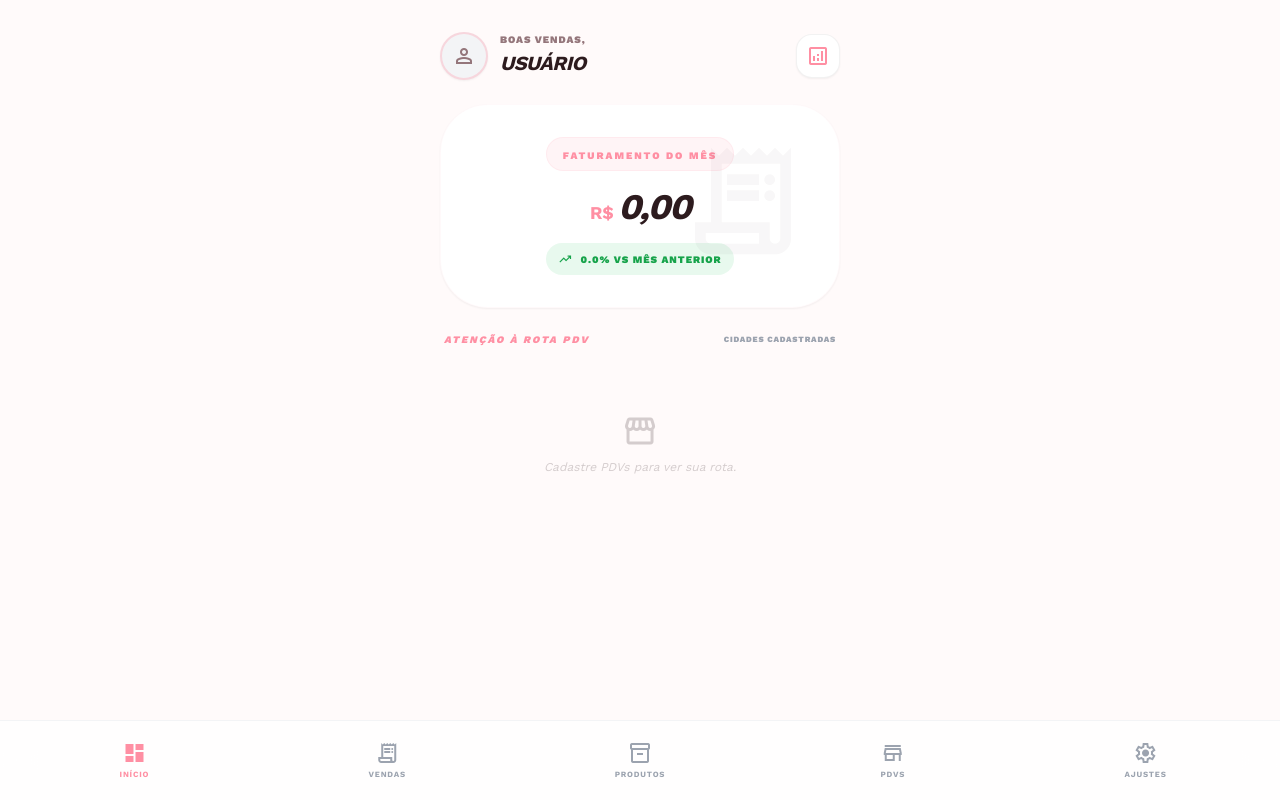
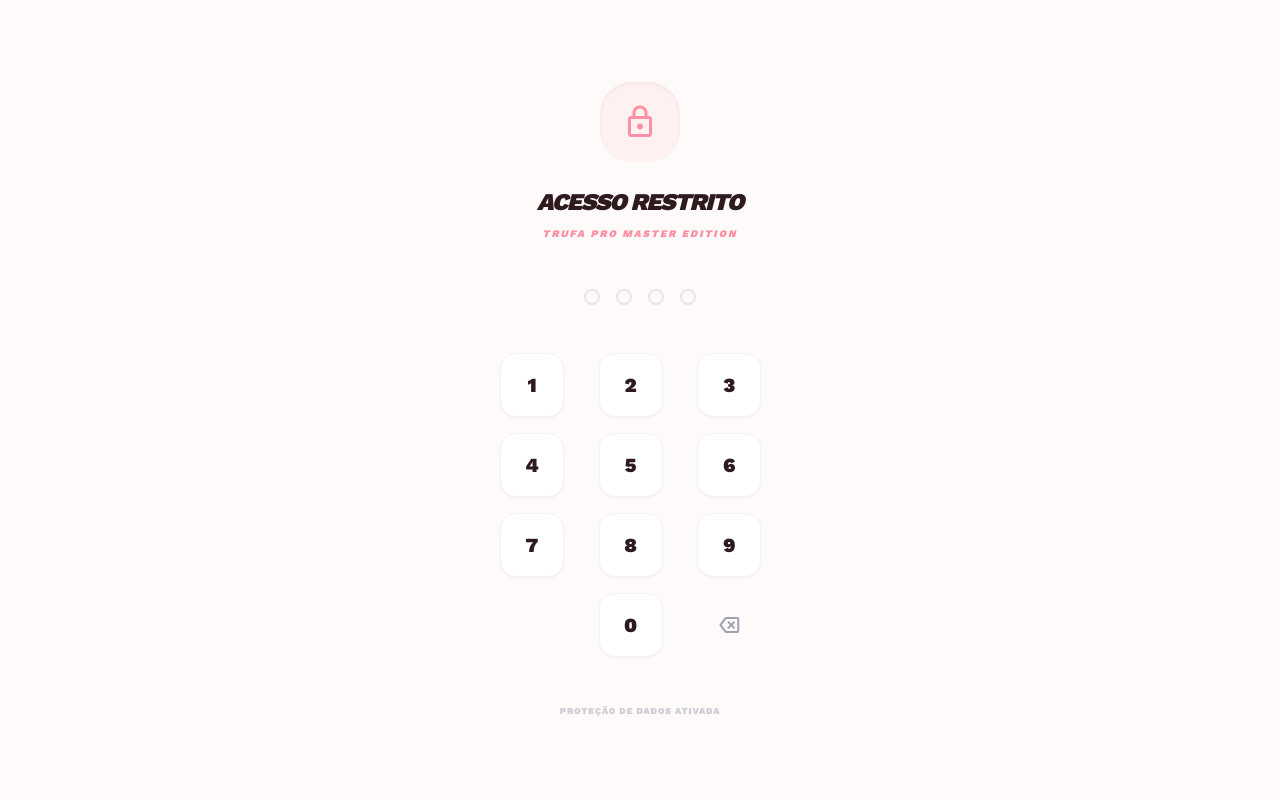
Before and after one commit to joaohenriquepierini-a11y/Joao, a React (Vite) app: page / in a window 1280 px wide. Built offline with nearby package versions, Linux system fonts and the light colour scheme.

Commit message:
feat: Implement user authentication and login screen
Introduce a login screen and persist authentication status using localStorage. Update settings to include a logout option.

```diff
--- a/App.tsx
+++ b/App.tsx
@@ -11,6 +11,7 @@ import RegisterSale from './components/RegisterSale';
 import Settings from './components/Settings';
 import RegisterPDV from './components/RegisterPDV';
 import InstallPrompt from './components/InstallPrompt';
+import LoginScreen from './components/LoginScreen';
 
 const MOCK_TRUFFLES: Truffle[] = [
   { id: '1', name: 'Trufa Tradicional', flavor: 'Chocolate ao Leite', priceStreet: 3.0, pricePDV: 3.5, icon: 'cookie' },
@@ -19,12 +20,13 @@ const MOCK_TRUFFLES: Truffle[] = [
 ];
 
 const App: React.FC = () => {
+  // Alterado para localStorage para persistir o login entre sessões (Histórico de Login)
+  const [isAuthenticated, setIsAuthenticated] = useState(() => localStorage.getItem('tp_auth') === 'true');
   const [view, setView] = useState<View>(View.DASHBOARD);
   const [sales, setSales] = useState<Sale[]>(() => JSON.parse(localStorage.getItem('tp_sales') || '[]'));
   const [truffles, setTruffles] = useState<Truffle[]>(() => JSON.parse(localStorage.getItem('tp_truffles') || JSON.stringify(MOCK_TRUFFLES)));
   const [pdvs, setPdvs] = useState<PDV[]>(() => JSON.parse(localStorage.getItem('tp_pdvs') || '[]'));
 
-  // Alterado para iniciar neutro
   const [userName, setUserName] = useState(() => localStorage.getItem('tp_name') || 'Usuário');
   const [userImage, setUserImage] = useState(() => localStorage.getItem('tp_image') || '');
 
@@ -41,6 +43,19 @@ const App: React.FC = () => {
     document.documentElement.classList.toggle('dark', isDarkMode);
   }, [sales, truffles, pdvs, userName, userImage, isDarkMode]);
 
+  const handleLogin = () => {
+    setIsAuthenticated(true);
+    localStorage.setItem('tp_auth', 'true');
+  };
+
+  const handleLogout = () => {
+    if (confirm('Deseja realmente encerrar sua sessão? Será necessário digitar a senha novamente.')) {
+      setIsAuthenticated(false);
+      localStorage.removeItem('tp_auth');
+      setView(View.DASHBOARD);
+    }
+  };
+
   const handleAddSale = (sale: Sale) => {
     setSales([sale, ...sales]);
     setActivePDVForSale(null);
@@ -51,6 +66,10 @@ const App: React.FC = () => {
     setPdvs([pdv, ...pdvs]);
     setView(View.LOGISTICS);
   };
+
+  if (!isAuthenticated) {
+    return <LoginScreen onLogin={handleLogin} />;
+  }
 
   const renderContent = () => {
     switch (view) {
@@ -71,7 +90,7 @@ const App: React.FC = () => {
       case View.CITY_DETAILS:
         return <CityDetails pdvs={pdvs} sales={sales} onBack={() => setView(View.LOGISTICS)} />;
       case View.SETTINGS:
-        return <Settings isDarkMode={isDarkMode} onToggleTheme={() => setIsDarkMode(!isDarkMode)} userName={userName} userImage={userImage} onUpdateName={setUserName} onUpdateImage={setUserImage} />;
+        return <Settings isDarkMode={isDarkMode} onToggleTheme={() => setIsDarkMode(!isDarkMode)} userName={userName} userImage={userImage} onUpdateName={setUserName} onUpdateImage={setUserImage} onLogout={handleLogout} />;
       default:
         return <Dashboard sales={sales} pdvs={pdvs} userName={userName} userImage={userImage} onUpdateName={setUserName} onUpdateImage={setUserImage} />;
     }
--- /dev/null
+++ b/components/LoginScreen.tsx
@@ -0,0 +1,97 @@
+
+import React, { useState, useEffect } from 'react';
+
+interface Props {
+  onLogin: () => void;
+}
+
+const LoginScreen: React.FC<Props> = ({ onLogin }) => {
+  const [pin, setPin] = useState('');
+  const [error, setError] = useState(false);
+  const CORRECT_PIN = '1203';
+
+  const handleKeyPress = (num: string) => {
+    if (pin.length < 4) {
+      const newPin = pin + num;
+      setPin(newPin);
+      if (newPin.length === 4) {
+        if (newPin === CORRECT_PIN) {
+          onLogin();
+        } else {
+          setError(true);
+          setTimeout(() => {
+            setPin('');
+            setError(false);
+          }, 500);
+        }
+      }
+    }
+  };
+
+  const handleBackspace = () => {
+    setPin(pin.slice(0, -1));
+  };
+
+  return (
+    <div className="fixed inset-0 z-[200] bg-background-light dark:bg-background-dark flex flex-col items-center justify-center p-8 animate-in fade-in duration-500">
+      <div className="flex flex-col items-center mb-12">
+        <div className="size-20 bg-primary/10 rounded-[2rem] flex items-center justify-center mb-6 shadow-inner">
+          <span className="material-symbols-outlined text-primary text-4xl font-black">lock</span>
+        </div>
+        <h1 className="text-2xl font-black text-text-main-light dark:text-white italic uppercase tracking-tighter">Acesso Restrito</h1>
+        <p className="text-[10px] font-black text-primary uppercase tracking-[0.2em] mt-2 italic">Trufa Pro Master Edition</p>
+      </div>
+
+      <div className={`flex gap-4 mb-12 ${error ? 'animate-shake' : ''}`}>
+        {[0, 1, 2, 3].map((i) => (
+          <div
+            key={i}
+            className={`size-4 rounded-full border-2 transition-all duration-300 ${
+              pin.length > i
+                ? 'bg-primary border-primary scale-110 shadow-lg shadow-primary/40'
+                : 'border-gray-200 dark:border-white/10'
+            } ${error ? 'bg-red-500 border-red-500' : ''}`}
+          />
+        ))}
+      </div>
+
+      <div className="grid grid-cols-3 gap-4 w-full max-w-[280px]">
+        {[1, 2, 3, 4, 5, 6, 7, 8, 9].map((num) => (
+          <button
+            key={num}
+            onClick={() => handleKeyPress(num.toString())}
+            className="size-16 rounded-2xl bg-white dark:bg-surface-dark shadow-sm border border-gray-100 dark:border-white/5 text-xl font-black text-text-main-light dark:text-white active:scale-90 active:bg-primary active:text-white transition-all"
+          >
+            {num}
+          </button>
+        ))}
+        <div />
+        <button
+          onClick={() => handleKeyPress('0')}
+          className="size-16 rounded-2xl bg-white dark:bg-surface-dark shadow-sm border border-gray-100 dark:border-white/5 text-xl font-black text-text-main-light dark:text-white active:scale-90 active:bg-primary active:text-white transition-all"
+        >
+          0
+        </button>
+        <button
+          onClick={handleBackspace}
+          className="size-16 rounded-2xl flex items-center justify-center text-gray-400 active:scale-90 transition-transform"
+        >
+          <span className="material-symbols-outlined text-2xl">backspace</span>
+        </button>
+      </div>
+
+      <p className="mt-12 text-[9px] font-black text-gray-400 uppercase tracking-widest opacity-50">Proteção de Dados Ativada</p>
+
+      <style>{`
+        @keyframes shake {
+          0%, 100% { transform: translateX(0); }
+          25% { transform: translateX(-8px); }
+          75% { transform: translateX(8px); }
+        }
+        .animate-shake { animation: shake 0.2s ease-in-out 0s 2; }
+      `}</style>
+    </div>
+  );
+};
+
+export default LoginScreen;
--- a/components/Settings.tsx
+++ b/components/Settings.tsx
@@ -8,9 +8,10 @@ interface Props {
   userImage: string;
   onUpdateName: (name: string) => void;
   onUpdateImage: (image: string) => void;
+  onLogout: () => void;
 }
 
-const Settings: React.FC<Props> = ({ isDarkMode, onToggleTheme, userName, userImage, onUpdateName, onUpdateImage }) => {
+const Settings: React.FC<Props> = ({ isDarkMode, onToggleTheme, userName, userImage, onUpdateName, onUpdateImage, onLogout }) => {
   const fileInputRef = useRef<HTMLInputElement>(null);
   const [deferredPrompt, setDeferredPrompt] = useState<any>(null);
   const [isInstalled, setIsInstalled] = useState(false);
@@ -108,15 +109,32 @@ const Settings: React.FC<Props> = ({ isDarkMode, onToggleTheme, userName, userIm
         </section>
 
         <section>
-          <h2 className="text-[10px] font-black text-gray-400 uppercase tracking-widest mb-4 px-1 italic">Preferências</h2>
+          <h2 className="text-[10px] font-black text-gray-400 uppercase tracking-widest mb-4 px-1 italic">Preferências e Segurança</h2>
           <div className="bg-white dark:bg-surface-dark rounded-[2.5rem] shadow-sm border border-gray-100 dark:border-white/5 overflow-hidden divide-y divide-gray-50 dark:divide-white/5">
             <SettingsToggle icon="dark_mode" label="Modo Escuro" checked={isDarkMode} onChange={onToggleTheme} />
             <SettingsAction icon="notifications" label="Notificações de Rota" value="Ativado" />
+
+            {/* Botão de Sair Reestilizado */}
+            <button
+              onClick={onLogout}
+              className="w-full flex items-center justify-between p-5 cursor-pointer hover:bg-red-50 dark:hover:bg-red-950/10 transition-colors group"
+            >
+              <div className="flex items-center gap-4">
+                <div className="size-10 rounded-xl flex items-center justify-center bg-red-50 dark:bg-red-950/20 text-red-500 group-active:scale-90 transition-transform">
+                  <span className="material-symbols-outlined">logout</span>
+                </div>
+                <div className="text-left">
+                  <span className="text-xs font-black text-red-500 uppercase italic leading-none block">Encerrar Sessão</span>
+                  <span className="text-[8px] font-bold text-gray-400 uppercase tracking-widest mt-1">Bloquear acesso com senha</span>
+                </div>
+              </div>
+              <span className="material-symbols-outlined text-red-200 text-sm">chevron_right</span>
+            </button>
           </div>
         </section>
 
         <div className="mt-4 flex flex-col items-center gap-2 opacity-30">
-          <p className="text-[10px] font-black text-gray-500 uppercase tracking-[0.3em]">Trufa Pro v2.1.1</p>
+          <p className="text-[10px] font-black text-gray-500 uppercase tracking-[0.3em]">Trufa Pro v2.2.0</p>
         </div>
       </main>
     </div>
```
